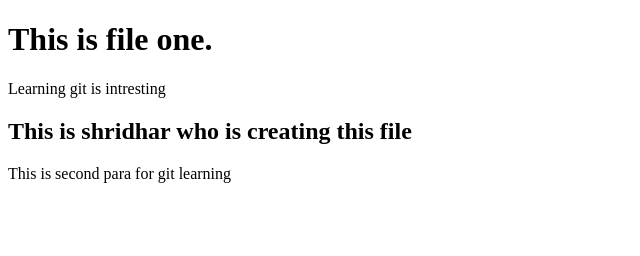
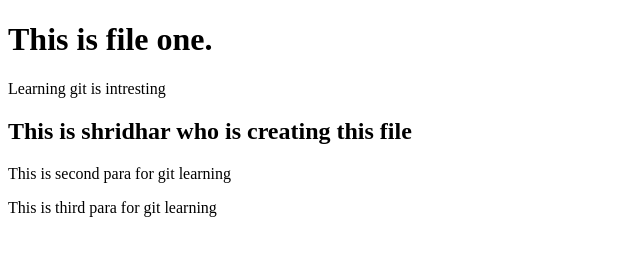
Before and after one commit to shridharkagi/gittest, a plain HTML site: page index.html in a window 1280 px wide. Shown: the whole page, without its empty margins (0-640 px from the left). Drawn offline with Linux system fonts and the light colour scheme.

Commit message:
index.html

```diff
--- a/index.html
+++ b/index.html
@@ -12,5 +12,6 @@
     <p>Learning git is intresting</p>
     <h2>This is shridhar who is creating this file</h2>
     <p> This is second para for git learning</p>
+    <p> This is third para for git learning</p>
 </body>
 </html>
```
